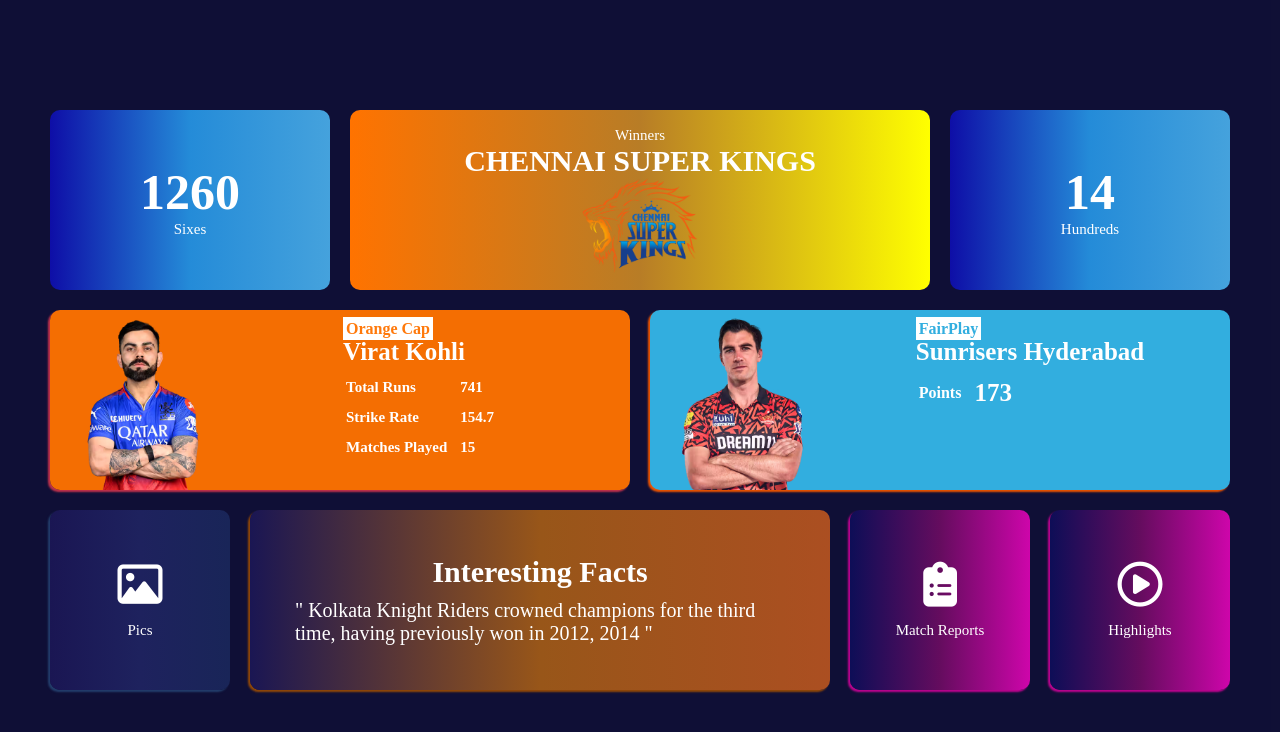
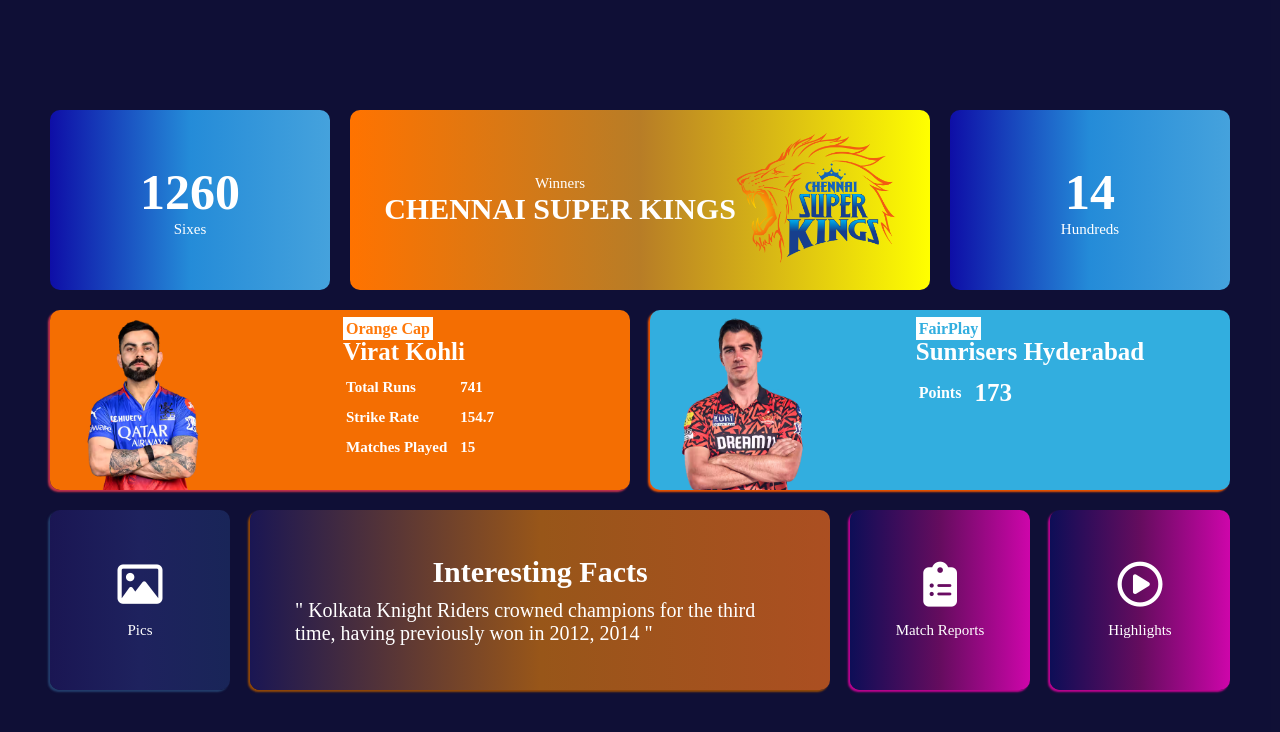
Before and after one commit to SahasraCh/Gridlayout1, a plain HTML site: page index.html in a window 1280 px wide. Drawn offline with Linux system fonts and the light colour scheme.

Commit message:
Update index.html

```diff
--- a/index.html
+++ b/index.html
@@ -126,7 +126,18 @@
             gap:15px;
             box-shadow: -2px 2px 2px rgb(190, 4, 144);
         }
-
+       .csk{
+        display: flex;
+        align-items: center;
+        justify-content: center;
+        flex-direction: column;
+       }
+       .chennai{
+        display: flex;
+        align-items: center;
+        justify-content: center;
+        flex-direction: row;
+       }
     </style>
 </head>
 <body>
@@ -137,9 +148,13 @@
                 <p style="font-size:15px;color:white">Sixes</p>
             </div>
             <div class="box box2">
-                <p style="font-size:15px;color:white">Winners</p>
-                <h1 style="font-size: 30px; color:white">CHENNAI SUPER KINGS</h1>
-                <img src="csk.svg.png" alt="" width="20%">
+                <div class="chennai">
+                    <div class="csk">
+                        <p style="font-size:15px;color:white">Winners</p>
+                        <h1 style="font-size: 30px; color:white">CHENNAI SUPER KINGS</h1>
+                    </div>
+                    <div class="csk1"><img src="csk.svg.png" alt="" width="160px"></div>
+                </div>
             </div>
             <div class="box box3">
                 <h1 style="font-size: 50px; color:white">14</h1>
```
